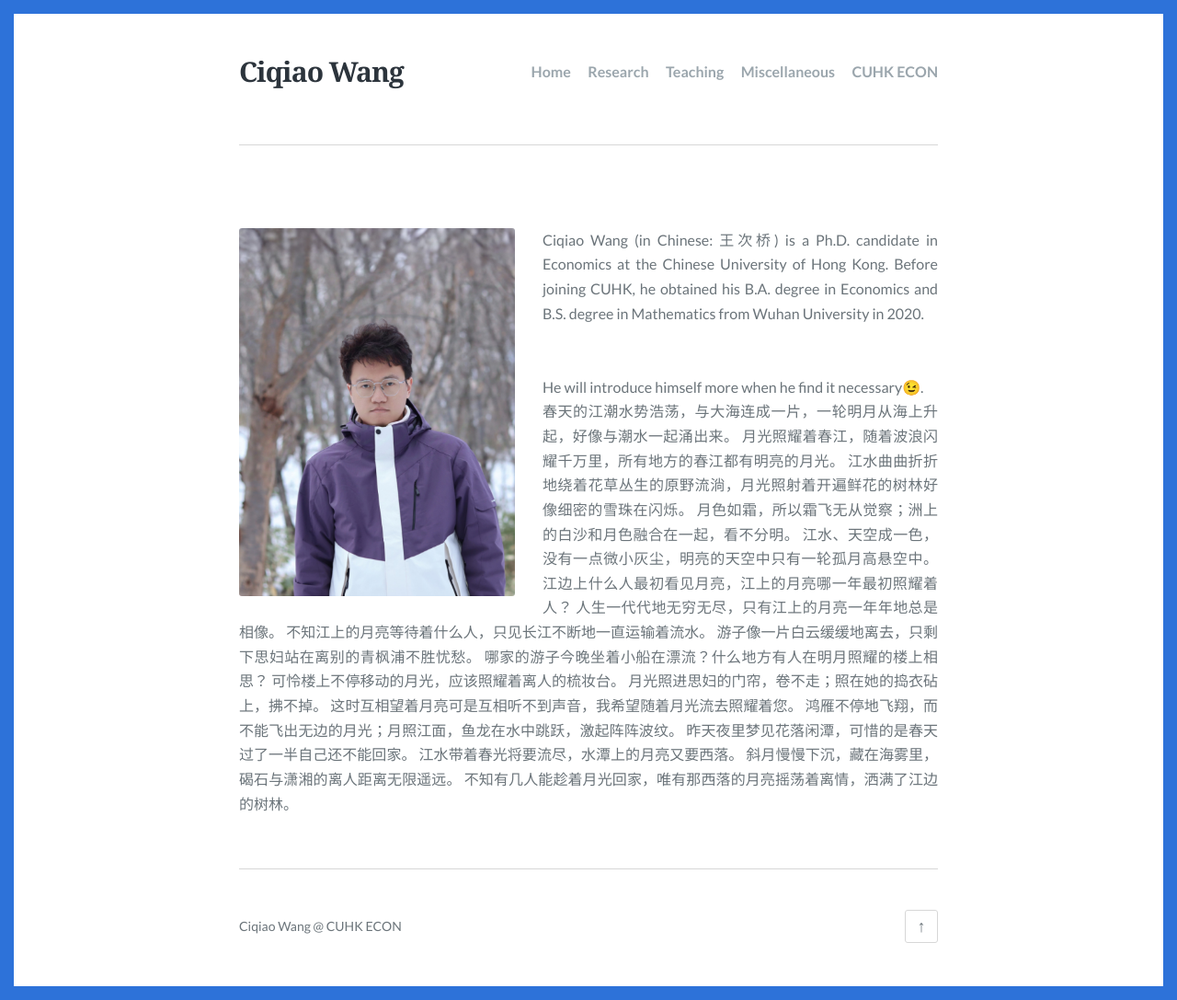
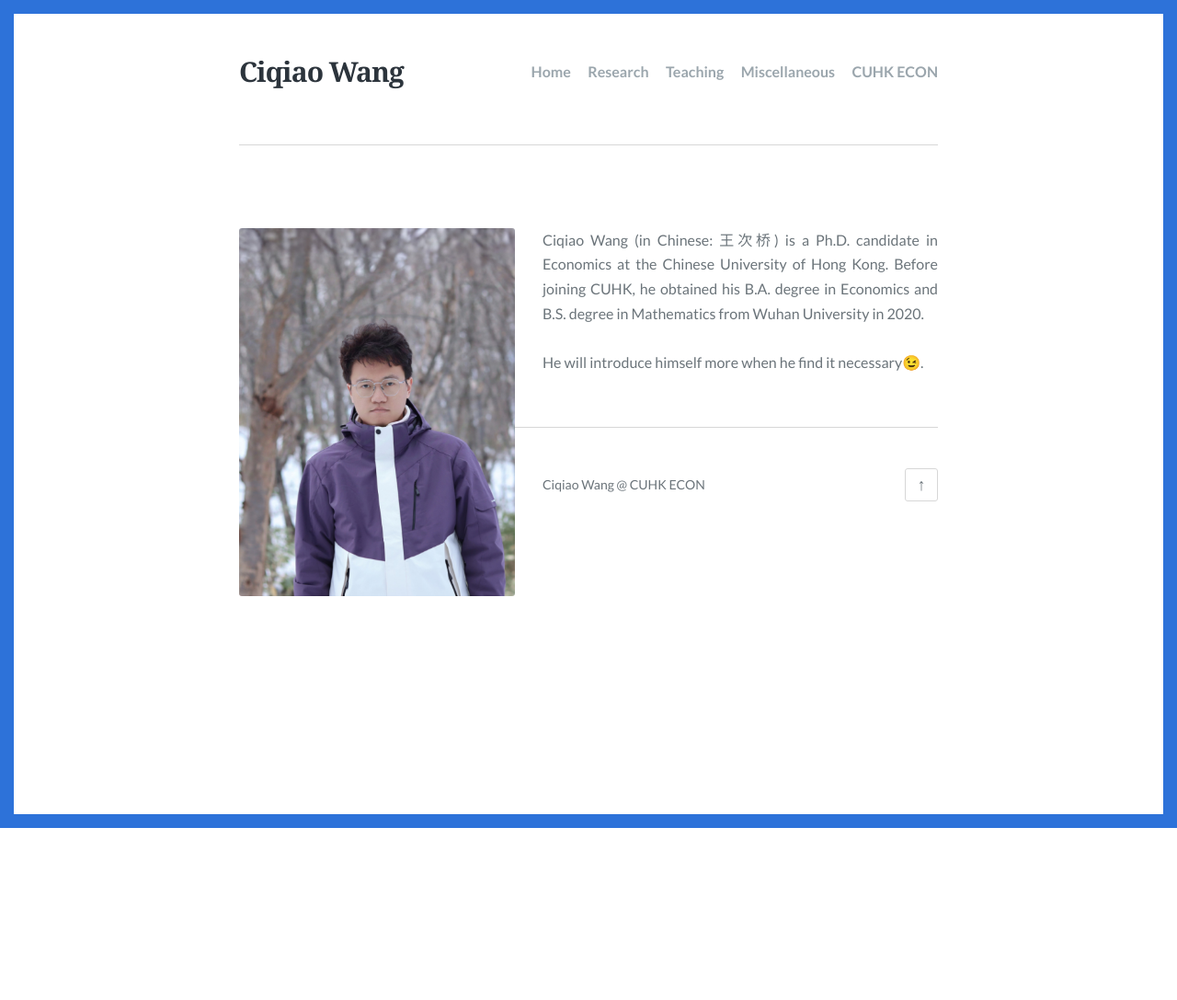
Before and after one commit to ciqiaowang/ciqiaowang.github.io, a Jekyll site: the page built from index.html, in a window 1280 px wide. Shown: the whole page at 92% size. Built offline with Jekyll 4.4.1, drawn with Linux system fonts in a browser that asks for light colours; the list of posts is cut into pages by our own code; after the commit the page ends 900 px from its top, so only the background shows below that.

Commit message:
Update index.html

```diff
--- a/index.html
+++ b/index.html
@@ -36,28 +36,8 @@ feature_image:
             <p align="justify">
             Ciqiao Wang (in Chinese: 王次桥) is a Ph.D. candidate in Economics at the Chinese University of Hong Kong. Before joining CUHK, he obtained his B.A. degree in Economics and B.S. degree in Mathematics from Wuhan University in 2020.
             </p>
-            <br/>
             <p align="justify">
                 He will introduce himself more when he find it necessary😉.
-                <br/>
-                春天的江潮水势浩荡，与大海连成一片，一轮明月从海上升起，好像与潮水一起涌出来。
-                月光照耀着春江，随着波浪闪耀千万里，所有地方的春江都有明亮的月光。
-                江水曲曲折折地绕着花草丛生的原野流淌，月光照射着开遍鲜花的树林好像细密的雪珠在闪烁。
-                月色如霜，所以霜飞无从觉察；洲上的白沙和月色融合在一起，看不分明。
-                江水、天空成一色，没有一点微小灰尘，明亮的天空中只有一轮孤月高悬空中。
-                江边上什么人最初看见月亮，江上的月亮哪一年最初照耀着人？
-                人生一代代地无穷无尽，只有江上的月亮一年年地总是相像。
-                不知江上的月亮等待着什么人，只见长江不断地一直运输着流水。
-                游子像一片白云缓缓地离去，只剩下思妇站在离别的青枫浦不胜忧愁。
-                哪家的游子今晚坐着小船在漂流？什么地方有人在明月照耀的楼上相思？
-                可怜楼上不停移动的月光，应该照耀着离人的梳妆台。
-                月光照进思妇的门帘，卷不走；照在她的捣衣砧上，拂不掉。
-                这时互相望着月亮可是互相听不到声音，我希望随着月光流去照耀着您。
-                鸿雁不停地飞翔，而不能飞出无边的月光；月照江面，鱼龙在水中跳跃，激起阵阵波纹。
-                昨天夜里梦见花落闲潭，可惜的是春天过了一半自己还不能回家。
-                江水带着春光将要流尽，水潭上的月亮又要西落。
-                斜月慢慢下沉，藏在海雾里，碣石与潇湘的离人距离无限遥远。
-                不知有几人能趁着月光回家，唯有那西落的月亮摇荡着离情，洒满了江边的树林。
             </p>
         </div>
     </body>
```
